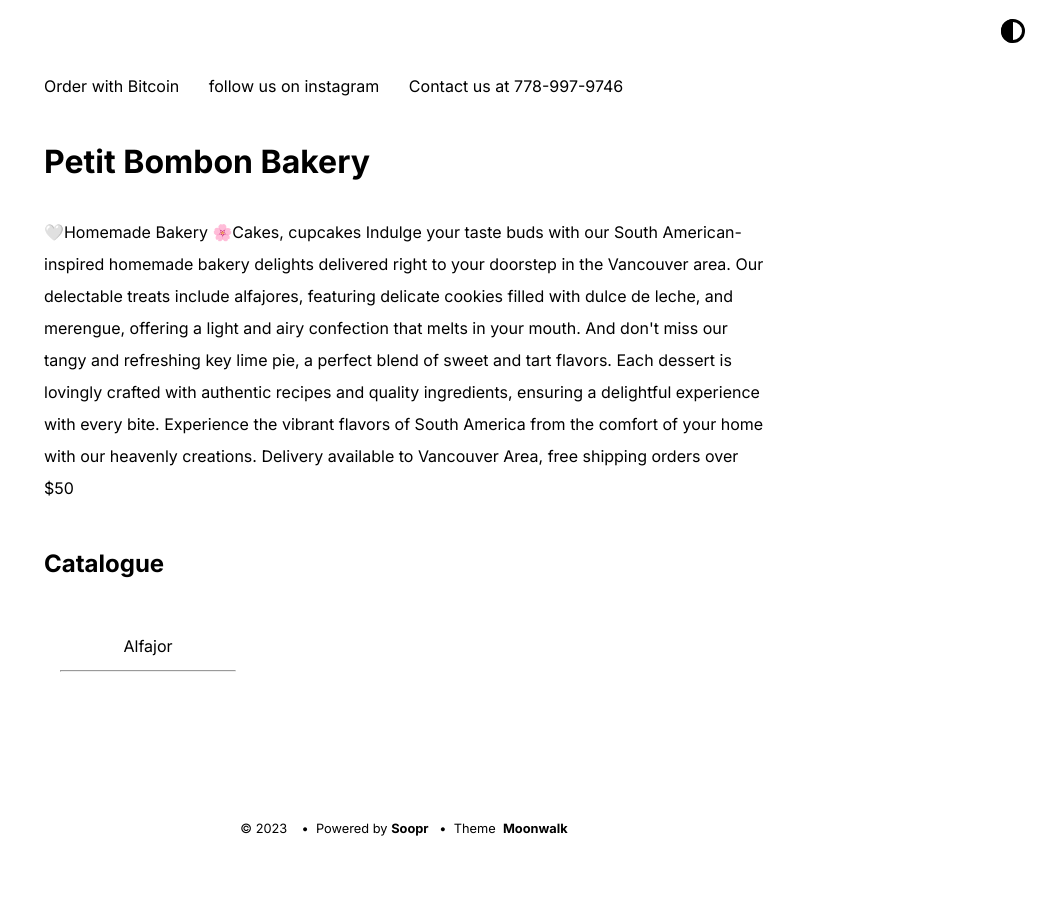
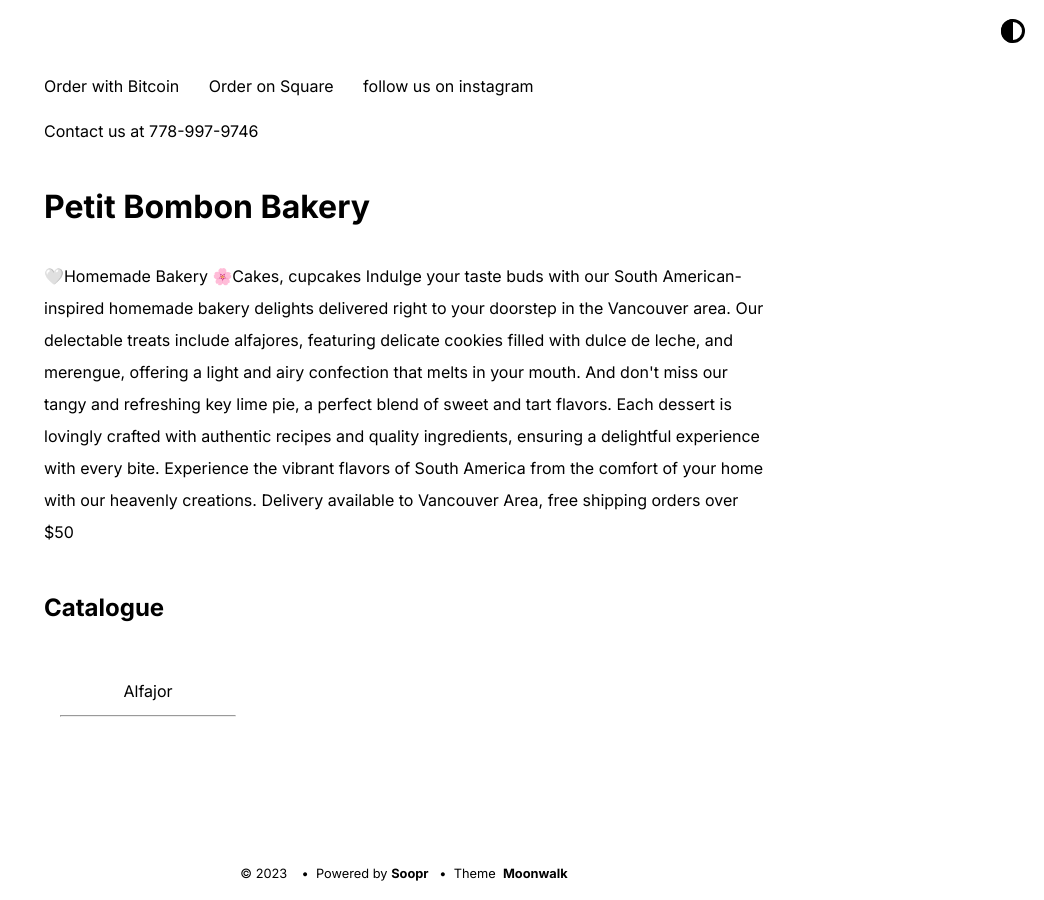
Before and after one commit to jpgaviria2/petitbombon, a Jekyll site: the page built from index.md, in a window 1280 px wide. Shown: the whole page, without its empty margins (236-1280 px from the left). Built offline with Jekyll 4.4.1, drawn with Linux system fonts in a browser that asks for light colours.

Commit message:
Update home.yml

```diff
--- a/_data/home.yml
+++ b/_data/home.yml
@@ -1,6 +1,9 @@
 navbar_entries:
   - title: Order with Bitcoin
-    url: https://btcpay.bitcoinisenergy.org/apps/2VkKyYFCoqT45tq1bttPJHr84wAw/pos
+    url: https://merchants.bullbitcoin.com/apps/2icUSQZHf2ViWGNYe7PpidwqoRW4/pos
+
+  - title: Order on Square
+    url: https://petit-bombon.square.site
 
   - title: follow us on instagram
     url: https://www.instagram.com/petitbombon12/
```
